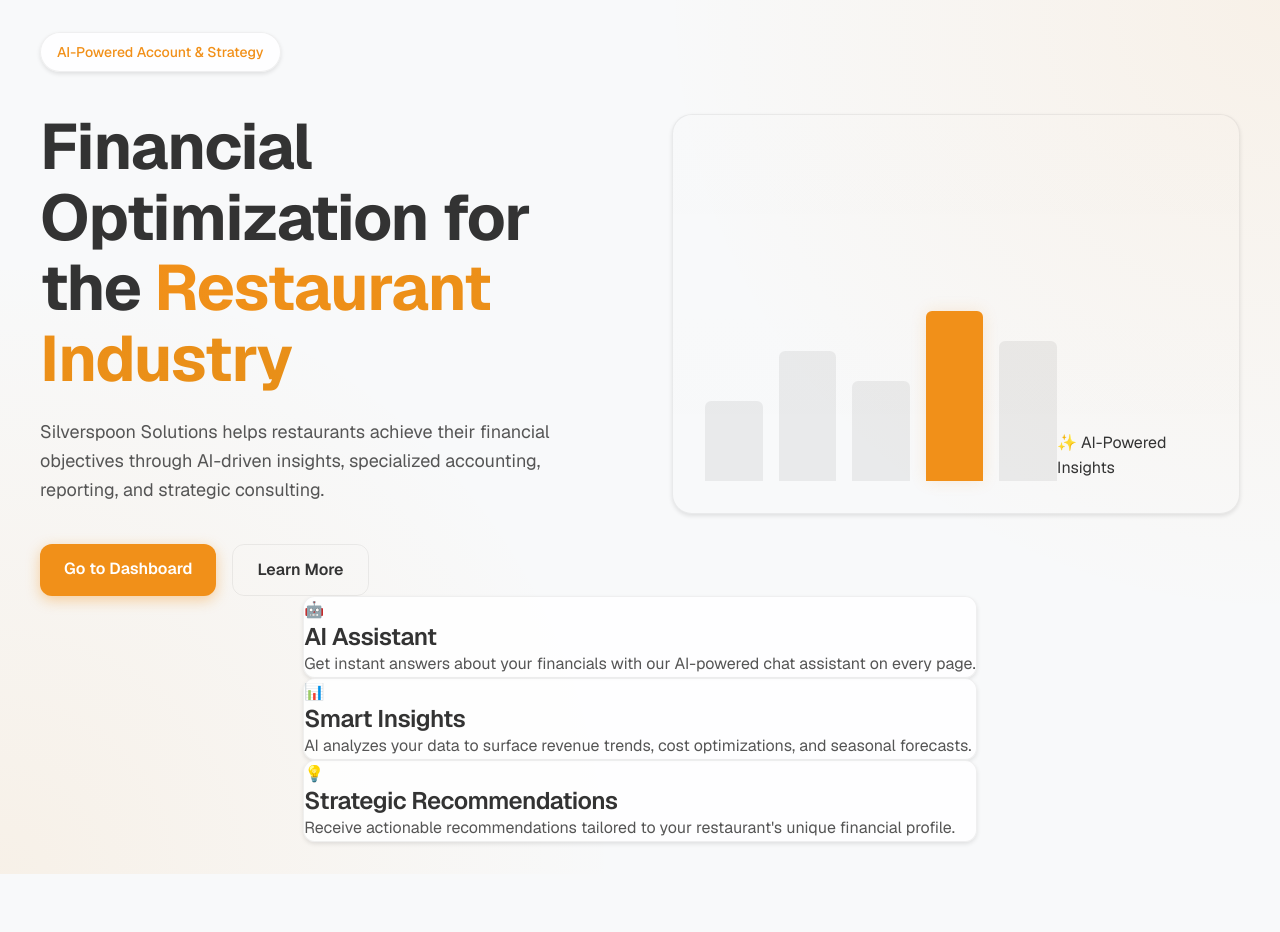
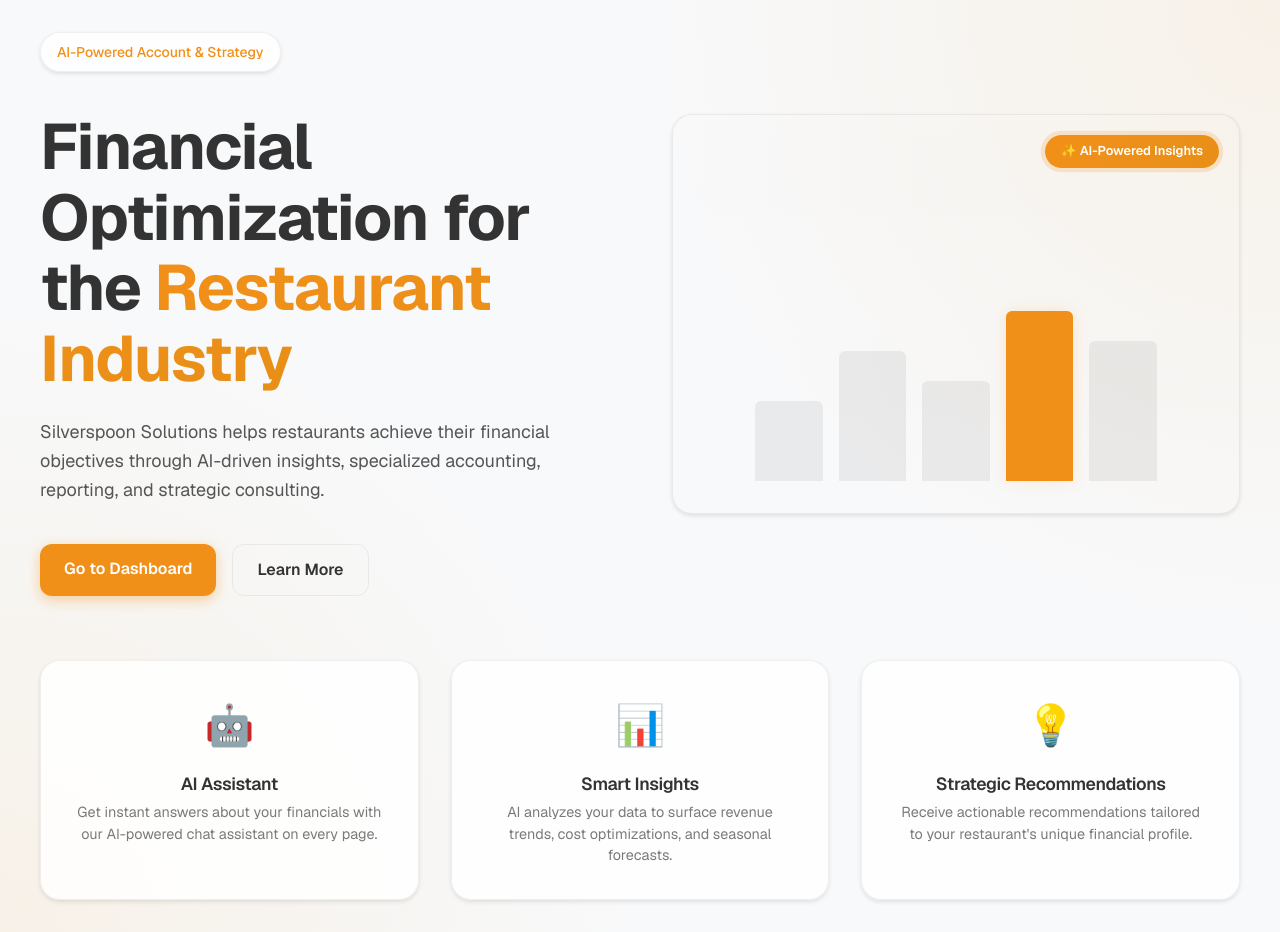
Before and after one commit to gitdot5/silverspoon-portal, a Next.js app: page / in a window 1280 px wide. Before the commit the page ends 874 px from the top, so only its background shows below. Built offline with nearby package versions, Linux system fonts and the light colour scheme.

Commit message:
Add styles for AI feature badge and features section

```diff
--- a/src/app/page.css
+++ b/src/app/page.css
@@ -138,3 +138,66 @@
     border-radius: var(--radius-sm) var(--radius-sm) 0 0;
     transition: height var(--transition-slow);
 }
+
+.ai-feature-badge {
+    position: absolute;
+    top: 1.25rem;
+    right: 1.25rem;
+    background: linear-gradient(135deg, var(--accent-primary), var(--accent-secondary));
+    color: white;
+    padding: 0.4rem 1rem;
+    border-radius: var(--radius-full);
+    font-size: 0.8rem;
+    font-weight: 600;
+    animation: pulse-badge 2s ease-in-out infinite;
+}
+
+@keyframes pulse-badge {
+    0%, 100% { box-shadow: 0 0 0 0 hsla(33, 89%, 52%, 0.4); }
+    50% { box-shadow: 0 0 0 8px hsla(33, 89%, 52%, 0); }
+}
+
+/* Features Section */
+.features-section {
+    display: grid;
+    grid-template-columns: repeat(3, 1fr);
+    gap: 2rem;
+    max-width: 1200px;
+    width: 100%;
+    margin-top: 4rem;
+}
+
+@media (max-width: 900px) {
+    .features-section {
+        grid-template-columns: 1fr;
+    }
+}
+
+.feature-card {
+    padding: 2rem;
+    text-align: center;
+    border-radius: var(--radius-lg);
+    transition: all var(--transition-fast);
+}
+
+.feature-card:hover {
+    transform: translateY(-4px);
+    box-shadow: var(--shadow-md);
+}
+
+.feature-icon {
+    font-size: 2.5rem;
+    display: block;
+    margin-bottom: 1rem;
+}
+
+.feature-card h3 {
+    font-size: 1.1rem;
+    margin-bottom: 0.5rem;
+}
+
+.feature-card p {
+    font-size: 0.9rem;
+    color: var(--text-muted);
+    line-height: 1.5;
+}
```
